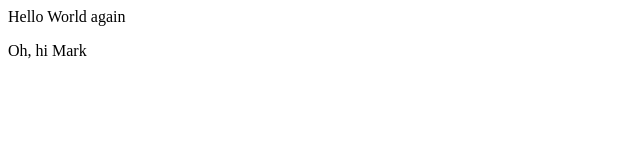
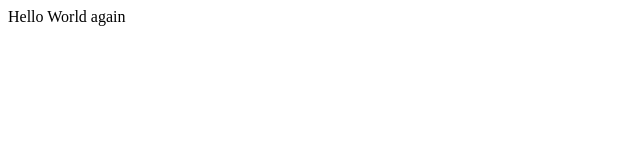
Before and after one commit to jdyckes/first_repository, a plain HTML site: page index.html in a window 1280 px wide. Shown: the full height of the page, 0-640 px from the left. Drawn offline with Linux system fonts and the light colour scheme.

Commit message:
Update index.html

```diff
--- a/index.html
+++ b/index.html
@@ -1,2 +1 @@
 <div>Hello World again</div>
-<p>Oh, hi Mark</p>
```
